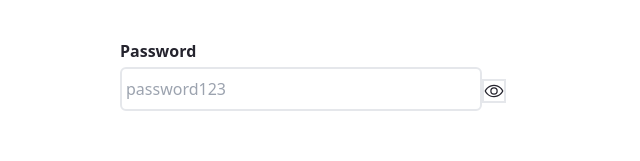
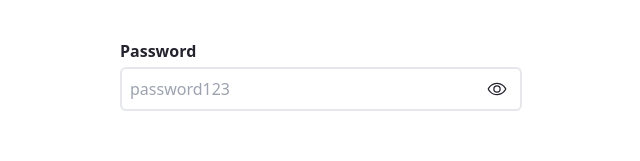
Before and after one commit to rruiz204/pets-and-paws-client, a React (Vite) app: page /login in a window 1280 px wide. Shown: the part 511-672 px from the top of the page, without its empty margins (319-959 px from the left). Built offline with nearby package versions, Linux system fonts and the light colour scheme.

Commit message:
finish password input

```diff
--- a/src/components/inputs/PasswordInput.tsx
+++ b/src/components/inputs/PasswordInput.tsx
@@ -1,7 +1,6 @@
 import { FieldValues } from "react-hook-form";
 import { useState } from "react";
 import { FieldProps, InputProps } from "../forms/Field";
-import SimpleInput from "./SimpleInput";
 import EyeIcon from "../../assets/svgs/ege.svg";
 import SlashEyeIcon from "../../assets/svgs/slash-eye.svg";
 
@@ -13,11 +12,13 @@ function PasswordInput<Values extends FieldValues>({ placeholder, register, path
   const toggleHidden = () => setHidden(!hidden);
 
   return (
-    <div className="flex items-center">
+    <div className="border-2 flex items-center rounded-md p-1">
       <div className="w-[90%]">
-        <SimpleInput type={hidden ? "password" : "text"} path={path} placeholder={placeholder} register={register}></SimpleInput>
+        <input type={hidden ? "password" : "text"} placeholder={placeholder} {...register(path)}
+          className="outline-none p-1 w-full"/>
       </div>
-      <button onClick={toggleHidden} type="button" className="border-2">
+      <div className="flex justify-center w-[10%]">
+        <button onClick={toggleHidden} type="button" className="p-1 rounded-lg hover:bg-[#ebebeb] duration-200">
           {
             hidden
               ? <img src={EyeIcon} width={20} height={20} />
@@ -25,6 +26,7 @@ function PasswordInput<Values extends FieldValues>({ placeholder, register, path
           }
         </button>
       </div>
+    </div>
   );
 };
 
```
Lines whose indentation alone changed are shown as unchanged.
